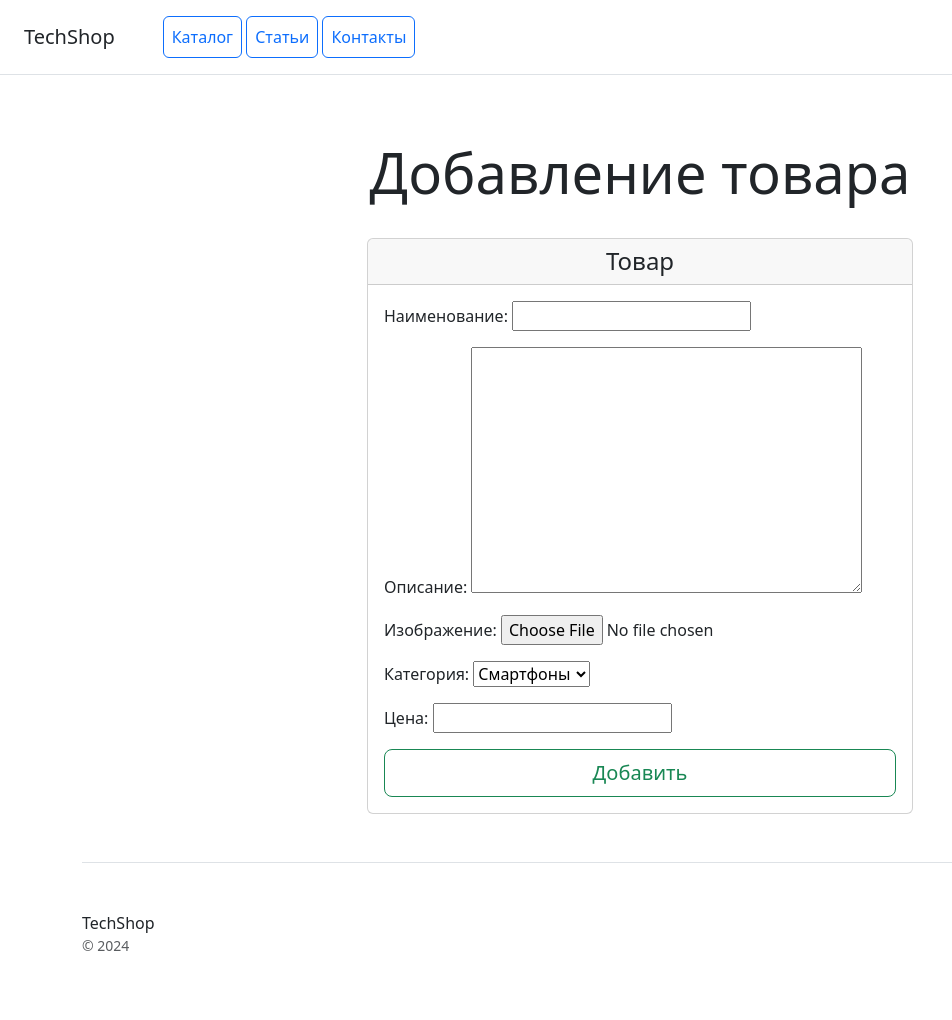
After one commit to Fish8558/DjangoHW, a Django app: page /product/create/ in a window 1280 px wide. The commit adds this page. Shown: the whole page, without its empty margins (0-952 px from the left). Run offline with Django 5.2, Linux system fonts and the light colour scheme; data comes from the database, SQL or seed files in the repository; some libraries are stand-ins or nearby versions.

Commit message:
added CRUD for products

```diff
--- /dev/null
+++ b/catalog/forms.py
@@ -0,0 +1,18 @@
+from django import forms
+
+from catalog.models import Product
+
+FORBIDDEN_WORDS = ['казино', 'криптовалюта', 'крипта', 'биржа', 'дешево', 'бесплатно', 'обман', 'полиция', 'радар']
+
+
+class ProductForm(forms.ModelForm):
+    class Meta:
+        model = Product
+        exclude = ('created_at', 'updated_at',)
+
+    def clean_name(self):
+        clean_data = self.cleaned_data.get('name')
+        for word in FORBIDDEN_WORDS:
+            if word in clean_data.lower():
+                raise forms.ValidationError(f'Название продукта содержит запрещенное слово')
+        return clean_data
--- a/catalog/templates/catalog/product_detail.html
+++ b/catalog/templates/catalog/product_detail.html
@@ -12,6 +12,10 @@
                     <b>Цена:</b> {{ object.price }} руб.<br>
                     <b>Категория:</b> {{ object.category }}<br>
                     <b>Описание:</b> {{ object.description }}
+                    <div class="col-12 mt-2">
+                        <a class="btn btn-warning" href="{% url 'catalog:product_update' object.pk %}">Редактировать</a>
+                        <a class="btn btn-danger" href="{% url 'catalog:product_delete' object.pk %}">Удалить</a>
+                    </div>
                 </div>
             </div>
         </div>
--- /dev/null
+++ b/catalog/templates/catalog/product_form.html
@@ -0,0 +1,25 @@
+{% extends 'catalog/base.html' %}
+{% block content %}
+<form method="POST" enctype="multipart/form-data">
+    <div class="row justify-content-center">
+        <div class="col-6">
+            <div class="card">
+                <div class="card-header">
+                    <h4 class="my-0 font-weight-normal text-center">Товар</h4>
+                </div>
+                <div class="card-body">
+                    {% csrf_token %}
+                    {{ form.as_p }}
+                    <button type="submit" class="w-100 btn btn-lg btn-block btn-outline-success">
+                        {% if object %}
+                            Изменить
+                        {% else %}
+                            Добавить
+                        {% endif %}
+                    </button>
+                </div>
+            </div>
+        </div>
+    </div>
+</form>
+{% endblock %}
--- a/catalog/templates/catalog/product_list.html
+++ b/catalog/templates/catalog/product_list.html
@@ -1,6 +1,7 @@
 {% extends 'catalog/base.html' %}
 {% block content %}
 {% load my_tags %}
+    <a href="{% url 'catalog:product_create' %}" class="btn btn-outline-success btn-lg btn-block mb-3">Добавить товар</a>
     <div class="row text-center">
         {% for object in object_list %}
         <div class="col-3">
--- a/catalog/urls.py
+++ b/catalog/urls.py
@@ -1,12 +1,16 @@
 from django.urls import path
 
 from catalog.apps import CatalogConfig
-from catalog.views import ProductListView, ProductDetailView, FeedbackCreateView
+from catalog.views import ProductListView, ProductDetailView, FeedbackCreateView, ProductCreateView, ProductUpdateView, \
+    ProductDeleteView
 
 app_name = CatalogConfig.name
 
 urlpatterns = [
     path('', ProductListView.as_view(), name="product_list"),
     path('product/<int:pk>', ProductDetailView.as_view(), name="product_detail"),
+    path('product/create/', ProductCreateView.as_view(), name="product_create"),
+    path('product/update/<int:pk>', ProductUpdateView.as_view(), name="product_update"),
+    path('product/delete/<int:pk>', ProductDeleteView.as_view(), name="product_delete"),
     path('contacts/', FeedbackCreateView.as_view(), name="feedback_create"),
 ]
--- a/catalog/views.py
+++ b/catalog/views.py
@@ -1,5 +1,7 @@
-from django.urls import reverse_lazy
-from django.views.generic import ListView, DetailView, CreateView
+from django.urls import reverse_lazy, reverse
+from django.views.generic import ListView, DetailView, CreateView, UpdateView, DeleteView
+
+from catalog.forms import ProductForm
 from catalog.models import Product, Contact, Feedback
 
 
@@ -17,6 +19,34 @@ class ProductDetailView(DetailView):
     }
 
 
+class ProductCreateView(CreateView):
+    model = Product
+    form_class = ProductForm
+    extra_context = {
+        "title": "Добавление товара"
+    }
+    success_url = reverse_lazy("catalog:product_list")
+
+
+class ProductUpdateView(UpdateView):
+    model = Product
+    form_class = ProductForm
+    extra_context = {
+        "title": "Редактирование товара"
+    }
+
+    def get_success_url(self):
+        return reverse('catalog:product_detail', args=[self.kwargs.get('pk')])
+
+
+class ProductDeleteView(DeleteView):
+    model = Product
+    extra_context = {
+        "title": "Удаление товара"
+    }
+    success_url = reverse_lazy('catalog:product_list')
+
+
 class FeedbackCreateView(CreateView):
     model = Feedback
     fields = ('name', 'phone', 'message',)
```
Also changed, not shown: catalog/templates/catalog/product_confirm_delete.html (added, +18 -0 lines).
